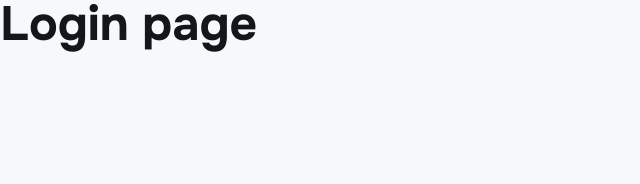
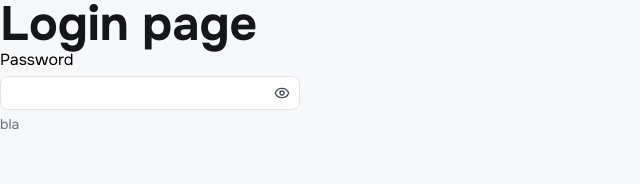
Before and after one commit to YusupovJ/devtrack, a React (Vite) app in the folder frontend/: page /auth/login in a window 1280 px wide. Shown: the top 184 px of the page, without its empty margins (0-640 px from the left). Built offline with nearby package versions, Linux system fonts and the light colour scheme.

Commit message:
feat: new input shared component

```diff
--- a/frontend/package.json
+++ b/frontend/package.json
@@ -1,7 +1,5 @@
 {
-  "name": "Devtrack",
-  "private": true,
-  "version": "0.0.0",
+  "name": "devtrack-frontend",
   "type": "module",
   "scripts": {
     "dev": "vite",
--- a/frontend/src/pages/LoginPage.tsx
+++ b/frontend/src/pages/LoginPage.tsx
@@ -1,7 +1,14 @@
+import { Input } from "../shared/ui/Input";
+
 export const LoginPage = () => {
   return (
     <main>
       <h1>Login page</h1>
+      <Input.Root>
+        <Input.Label>Password</Input.Label>
+        <Input.Password className="max-w-[300px]" />
+        <Input.Description>bla</Input.Description>
+      </Input.Root>
     </main>
   );
 };
--- a/frontend/src/shared/styles/index.tailwind.css
+++ b/frontend/src/shared/styles/index.tailwind.css
@@ -56,7 +56,6 @@
   --color-danger: #ff8e76;
   --color-danger-soft: #3b1a14;
 }
-/* Font */
 
 html {
   font-family: var(--font-onest);
@@ -65,6 +64,14 @@ html {
 body {
   background-color: var(--color-bg-subtle);
 }
+
+input::-webkit-outer-spin-button,
+input::-webkit-inner-spin-button {
+  -webkit-appearance: none;
+  margin: 0;
+}
+
+/* Font */
 
 h1 {
   @apply text-5xl text-text font-bold;
--- a/frontend/src/shared/ui/Input/index.ts
+++ b/frontend/src/shared/ui/Input/index.ts
@@ -0,0 +1 @@
+export { Input } from "./model/input";
--- /dev/null
+++ b/frontend/src/shared/ui/Input/model/input.ts
@@ -0,0 +1,12 @@
+import { InputRoot } from "../provider/provider";
+import { InputDescription } from "../ui/InputDescription";
+import { InputLabel } from "../ui/InputLabel";
+import { InputPassword } from "../ui/InputPassword";
+import { InputText } from "../ui/InputText";
+
+export const Input = Object.assign(InputText, {
+  Password: InputPassword,
+  Label: InputLabel,
+  Description: InputDescription,
+  Root: InputRoot,
+});
--- /dev/null
+++ b/frontend/src/shared/ui/Input/provider/context.ts
@@ -0,0 +1,4 @@
+import { createContext } from "react";
+import type { IInputContext } from "../model/types";
+
+export const InputContext = createContext<IInputContext>({});
--- /dev/null
+++ b/frontend/src/shared/ui/Input/provider/provider.tsx
@@ -0,0 +1,10 @@
+import { useId, useMemo } from "react";
+import type { IInputRootProps } from "../model/types";
+import { InputContext } from "./context";
+
+export const InputRoot = ({ children, status, id }: IInputRootProps) => {
+  const generatedId = useId();
+  const value = useMemo(() => ({ status, id: id ?? generatedId }), [status, id, generatedId]);
+
+  return <InputContext.Provider value={value}>{children}</InputContext.Provider>;
+};
--- a/frontend/src/shared/ui/Input/ui/InputDescription.tsx
+++ b/frontend/src/shared/ui/Input/ui/InputDescription.tsx
@@ -1,9 +1,17 @@
 import clsx from "clsx";
 import type { IInputDescriptionProps } from "../model/types";
+import { useContext } from "react";
+import { InputContext } from "../provider/context";
 
 export const InputDescription = ({ children, className, ...props }: IInputDescriptionProps) => {
+  const { status, id } = useContext(InputContext);
+
   return (
-    <p className={clsx("text-sm mt-1 text-text-3", className)} {...props}>
+    <p
+      id={id ? `${id}-description` : undefined}
+      className={clsx("text-sm mt-1 transition-colors", status === "error" ? "text-danger" : "text-text-3", className)}
+      {...props}
+    >
       {children}
     </p>
   );
--- a/frontend/src/shared/ui/Input/ui/InputLabel.tsx
+++ b/frontend/src/shared/ui/Input/ui/InputLabel.tsx
@@ -1,9 +1,13 @@
 import clsx from "clsx";
 import type { IInputLabelProps } from "../model/types";
+import { useContext } from "react";
+import { InputContext } from "../provider/context";
 
 export const InputLabel = ({ children, className, ...props }: IInputLabelProps) => {
+  const { id } = useContext(InputContext);
+
   return (
-    <label className={clsx("block text-sm mb-1", className)} {...props}>
+    <label className={clsx("block mb-1", className)} htmlFor={id} {...props}>
       {children}
     </label>
   );
--- a/frontend/src/shared/ui/Input/ui/InputPassword.tsx
+++ b/frontend/src/shared/ui/Input/ui/InputPassword.tsx
@@ -2,20 +2,24 @@ import clsx from "clsx";
 import type { IInputPasswordProps } from "../model/types";
 import { InputText } from "./InputText";
 import { Button } from "../../Button";
-import { EyeIcon } from "lucide-react";
+import { EyeIcon, EyeOffIcon } from "lucide-react";
+import { useState } from "react";
 
-export const InputPassword = ({ className, ...props }: IInputPasswordProps) => {
+export const InputPassword = ({ className, ref, ...props }: IInputPasswordProps) => {
+  const [hidden, setHidden] = useState(true);
+
   return (
-    <div className={clsx("relative inline-block", className)}>
-      <InputText type="password" className="pr-10" {...props} />
+    <div className={clsx("relative", className)}>
+      <InputText ref={ref} type={hidden ? "password" : "text"} className="pr-10" {...props} />
       <Button
         type="button"
         variant="silent"
         size="icon"
-        aria-label="Show password"
-        className="absolute top-1/2 -translate-y-1/2 right-2.5"
+        aria-label={hidden ? "Show password" : "Hide password"}
+        className="absolute top-1/2 -translate-y-1/2 right-1 p-1.5! hover:bg-bg!"
+        onClick={() => setHidden(!hidden)}
       >
-        <EyeIcon size="16px" />
+        {hidden ? <EyeIcon size="16px" /> : <EyeOffIcon size="16px" />}
       </Button>
     </div>
   );
--- a/frontend/src/shared/ui/Input/ui/InputText.tsx
+++ b/frontend/src/shared/ui/Input/ui/InputText.tsx
@@ -1,13 +1,23 @@
 import clsx from "clsx";
 import type { IInputTextProps } from "../model/types";
+import { useContext } from "react";
+import { InputContext } from "../provider/context";
 
-export const InputText = ({ status, className, ...props }: IInputTextProps) => {
+export const InputText = ({ className, ref, status: propsStatus, ...props }: IInputTextProps) => {
+  const { status: contextStatus, id } = useContext(InputContext);
+  const status = propsStatus || contextStatus;
+
   return (
     <input
+      id={id}
+      ref={ref}
+      aria-describedby={id ? `${id}-description` : undefined}
       className={clsx(
-        "border rounded-lg px-2.5 py-1.5 text-sm bg-surface w-full",
+        "border rounded-lg px-2.5 py-1.5 text-sm bg-surface w-full text-text placeholder:text-text-3",
         status === "error" ? "border-danger focus:outline-danger" : "border-border focus:outline-border-strong",
+        className,
       )}
+      aria-invalid={status === "error"}
       {...props}
     />
   );
```
Also changed, not shown: frontend/src/shared/ui/Input/model/types.ts (+17 -3 lines), 1 other file (tests, documents, lock files or other folders).
